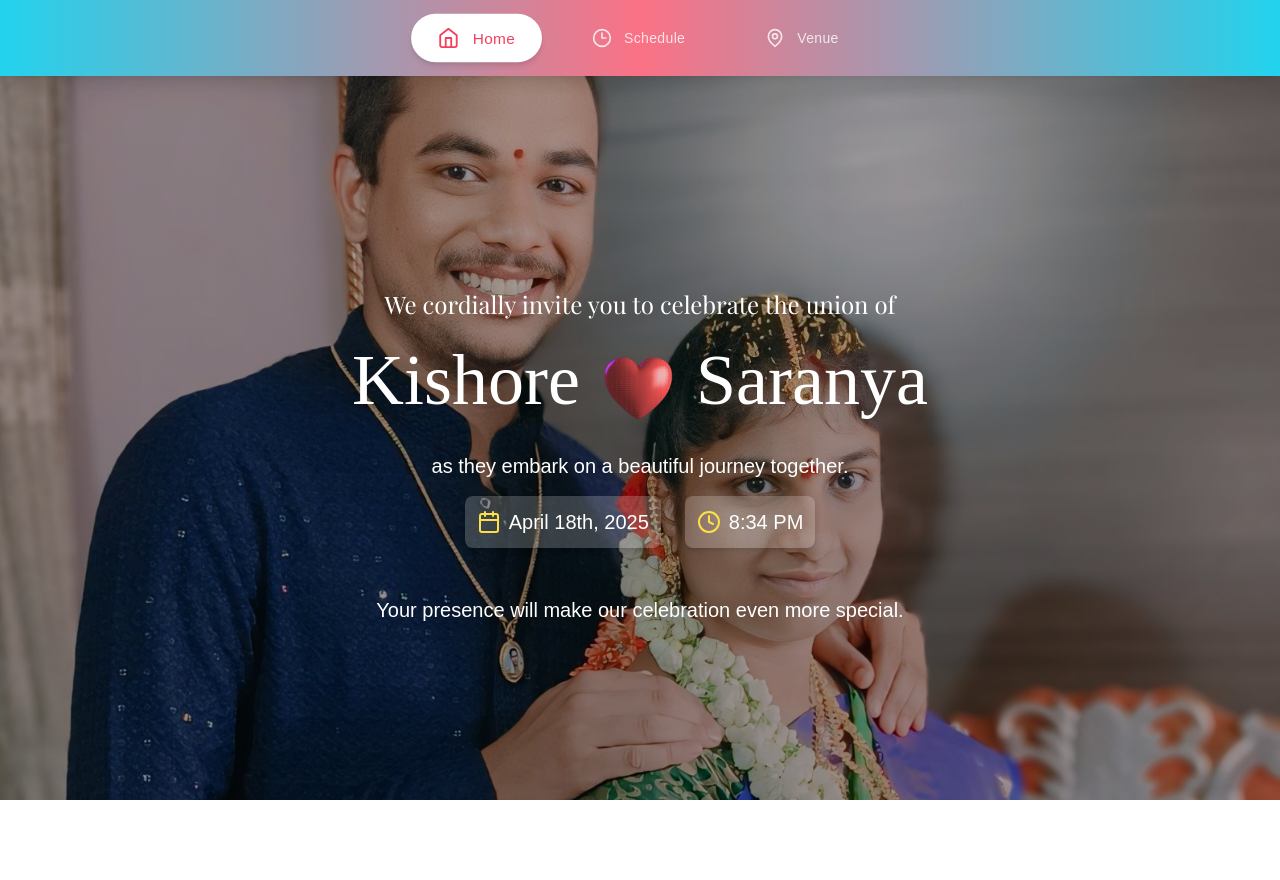
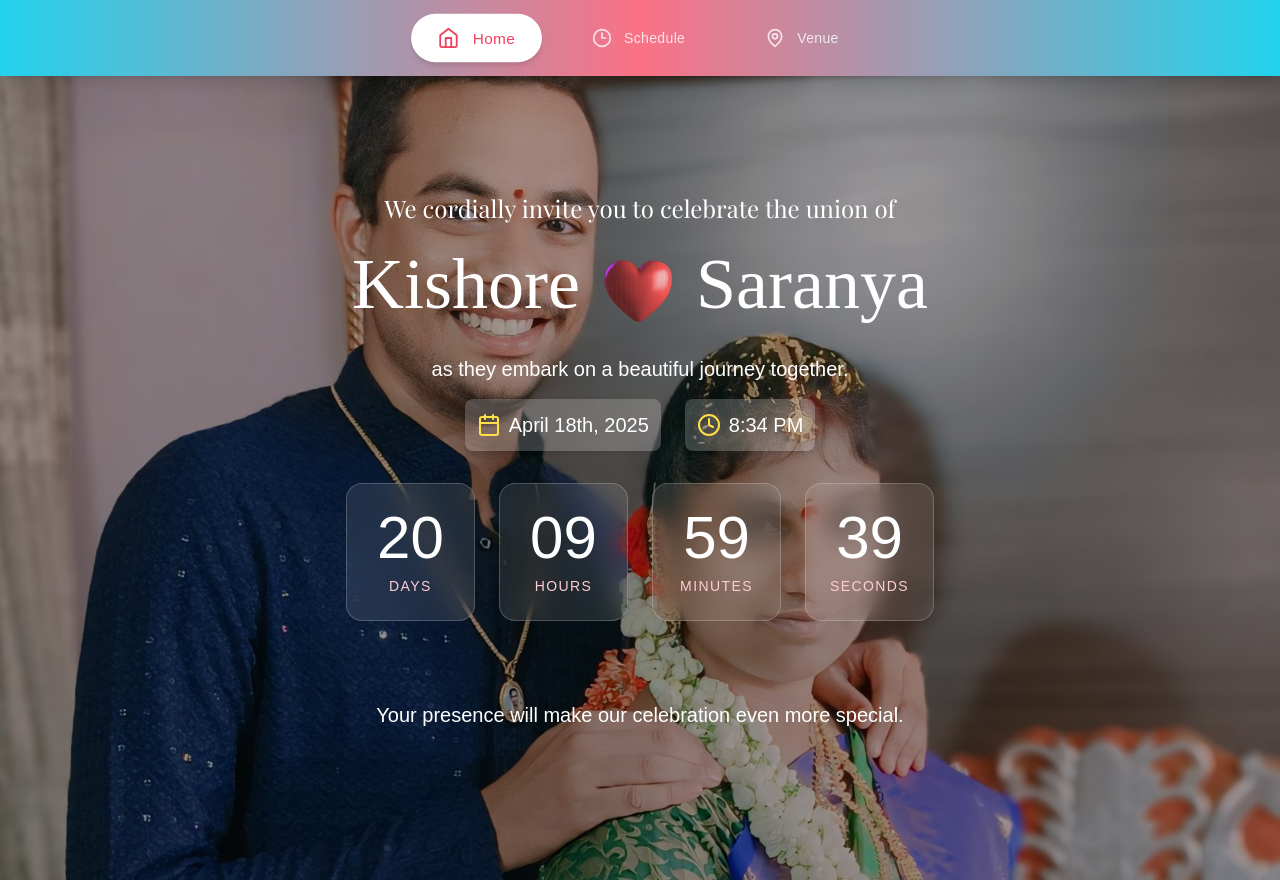
Before and after one commit to KishoreMuthyala/mywedding, a React (Vite) app: page / in a window 1280 px wide. Before the commit the page ends 800 px from the top, so only its background shows below. Built offline with nearby package versions, Linux system fonts and the light colour scheme.

Commit message:
feat: add countdown timer to Home component for wedding date

```diff
--- a/src/App.tsx
+++ b/src/App.tsx
@@ -31,10 +31,9 @@ function App() {
                 backgroundSize: "cover",
                 backgroundPosition: "center",
                 backgroundAttachment: "fixed",
-                height: document.body.offsetHeight + "px",
             }}
         >
-            <div className="min-h-screen flex flex-col items-center justify-start text-white px-4 py-8">
+            <div className="min-h-screen flex flex-col items-center justify-start text-white px-4 py-8 mt-[80px]">
                 <nav className="fixed top-0 left-0 right-0 bg-gradient-to-r from-cyan-400 via-primary-400 to-cyan-400 backdrop-blur-md z-50 shadow-lg">
                     <div className="max-w-5xl mx-auto px-6">
                         <div className="flex justify-center space-x-8 py-4">
@@ -74,10 +73,7 @@ function App() {
                     </div>
                 </nav>
 
-                <div
-                    style={{ height: "calc(100vh - 192px)" }}
-                    className="mt-32 w-full flex items-center"
-                >
+                <div className="w-full flex items-center justify-center mt-[80px]">
                     {renderContent()}
                 </div>
             </div>
--- a/src/components/Home.tsx
+++ b/src/components/Home.tsx
@@ -1,12 +1,46 @@
-import { Calendar, Clock, Heart } from "lucide-react";
+import { Calendar, Clock, Heart, Sparkles } from "lucide-react";
 import heartImageSrc from "../assets/images/love-gif.gif";
 import { Tab } from "../App";
+import { useEffect, useState } from "react";
 
 interface HomeProps {
     setActiveTab: (tab: Tab) => void;
 }
 
 const Home = ({ setActiveTab }: HomeProps) => {
+    const [timeLeft, setTimeLeft] = useState({
+        days: 0,
+        hours: 0,
+        minutes: 0,
+        seconds: 0,
+    });
+
+    useEffect(() => {
+        const weddingDate = new Date("2025-04-18T20:34:00");
+
+        const timer = setInterval(() => {
+            const now = new Date();
+            const difference = weddingDate.getTime() - now.getTime();
+            if (difference <= 0) {
+                clearInterval(timer);
+                return;
+            }
+
+            const days = Math.floor(difference / (1000 * 60 * 60 * 24));
+            const hours = Math.floor(
+                (difference % (1000 * 60 * 60 * 24)) / (1000 * 60 * 60)
+            );
+            const minutes = Math.floor(
+                (difference % (1000 * 60 * 60)) / (1000 * 60)
+            );
+            const seconds = Math.floor((difference % (1000 * 60)) / 1000);
+
+            setTimeLeft({ days, hours, minutes, seconds });
+        }, 1000);
+
+        return () => clearInterval(timer);
+    }, []);
+
     return (
         <div className="relative z-10 text-center max-w-3xl mx-auto animate-fade-in">
             <p className="text-2xl font-heading text-white mb-6">
@@ -44,6 +78,36 @@ const Home = ({ setActiveTab }: HomeProps) => {
                     <p className="text-xl text-white">8:34 PM</p>
                 </div>
             </div>
+
+            {timeLeft.days == 0 &&
+            timeLeft.hours == 0 &&
+            timeLeft.minutes == 0 &&
+            timeLeft.seconds == 0 ? null : (
+                <div className="grid grid-cols-2 md:grid-cols-4 gap-6 mb-16">
+                    {[
+                        { label: "Days", value: timeLeft.days },
+                        { label: "Hours", value: timeLeft.hours },
+                        { label: "Minutes", value: timeLeft.minutes },
+                        { label: "Seconds", value: timeLeft.seconds },
+                    ].map(({ label, value }, index) => (
+                        <div
+                            key={label}
+                            className="glass-card p-6 text-center animate-scale-in relative overflow-hidden group"
+                            style={{ animationDelay: `${index * 0.1}s` }}
+                        >
+                            <div className="absolute inset-0 bg-gradient-to-r from-primary-400/10 to-transparent opacity-0 group-hover:opacity-100 transition-opacity duration-300" />
+                            <div className="text-5xl md:text-6xl font-light mb-2">
+                                {value < 10 ? "0" : ""}
+                                {value}
+                            </div>
+                            <div className="text-sm uppercase tracking-widest text-primary-200">
+                                {label}
+                            </div>
+                        </div>
+                    ))}
+                </div>
+            )}
+
             <p className="text-xl text-white bg-opacity-20 p-4">
                 Your presence will make our celebration even more special.
             </p>
```
